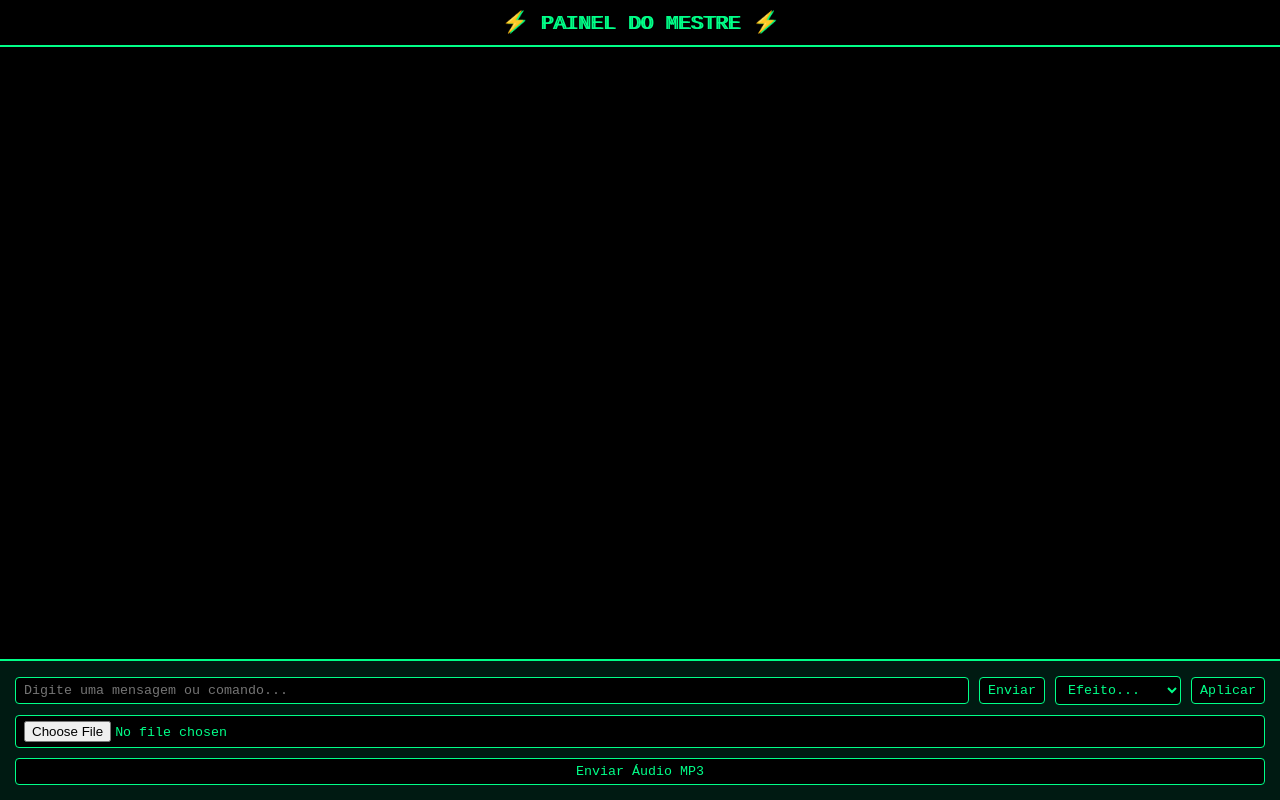
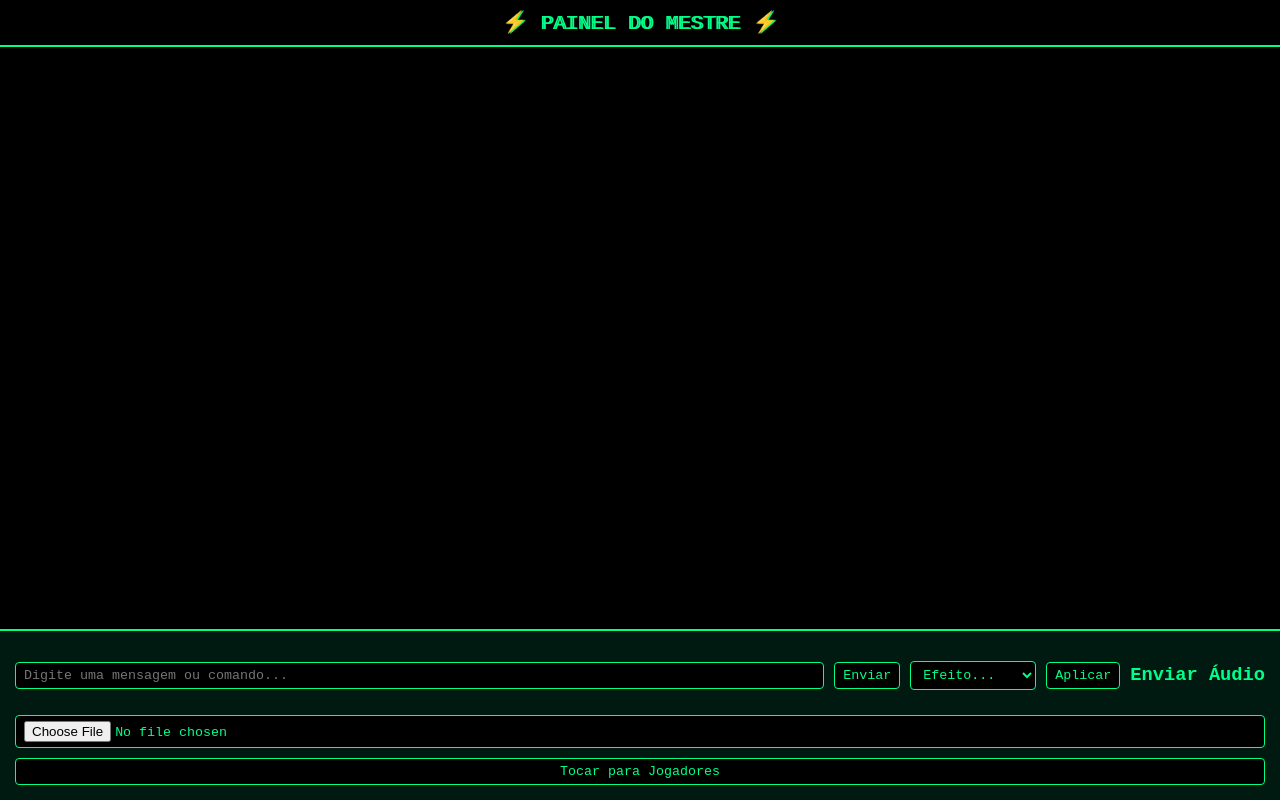
Before and after one commit to RyanMK-C/rpg-terminal, a website: page public/mestre.html in a window 1280 px wide. Drawn offline with nearby package versions, Linux system fonts and the light colour scheme.

Commit message:
Update mestre.html

```diff
--- a/public/mestre.html
+++ b/public/mestre.html
@@ -90,9 +90,9 @@
     </select>
     <button id="applyEffect">Aplicar</button>
     <!-- Enviar áudio -->
-<input id="audiofile" type="file" accept=".mp3" />
-<button id="sendAudio">Enviar Áudio MP3</button>
-
+<h3>Enviar Áudio</h3>
+<input id="audiofile" type="file" accept=".mp3">
+<button id="sendAudio">Tocar para Jogadores</button>
   </div>
 
   <script src="/socket.io/socket.io.js"></script>
```
